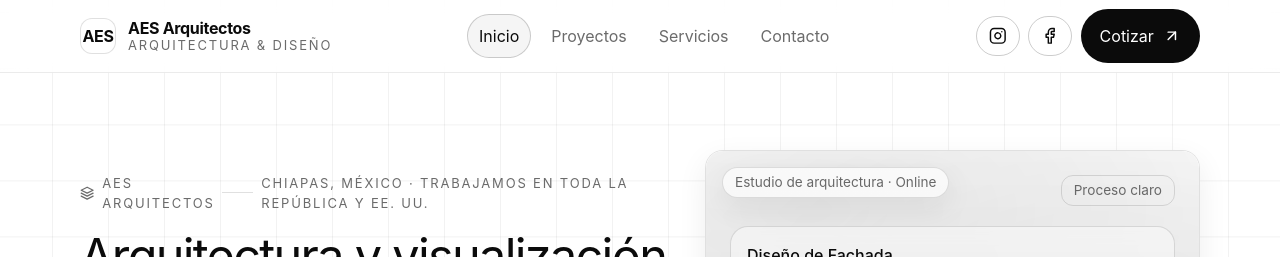
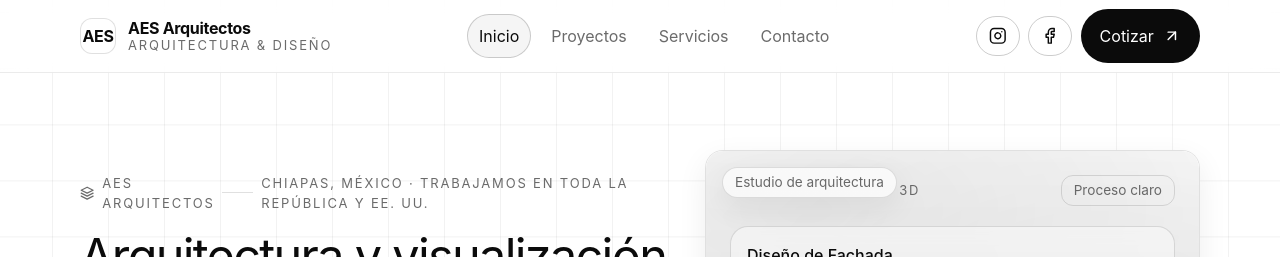
Before and after one commit to humbertoham/aesarquitectura5, a Next.js app: page / in a window 1280 px wide. Shown: the top 257 px of the page. Built offline with nearby package versions, Linux system fonts and the light colour scheme.

Commit message:
final version 3

```diff
--- a/src/app/proyectos/page.tsx
+++ b/src/app/proyectos/page.tsx
@@ -336,15 +336,12 @@ export default function ProyectosPage() {
                 <div className="flex items-center gap-2">
                   <button type="button" className="btn btn-ghost" onClick={goPrev}>
                     <FiChevronLeft className="icon" aria-hidden />
-                    Anterior
                   </button>
                   <button type="button" className="btn btn-ghost" onClick={goNext}>
-                    Siguiente
                     <FiChevronRight className="icon" aria-hidden />
                   </button>
                   <button type="button" className="btn btn-primary" onClick={closeModal}>
                     <FiX className="icon" aria-hidden />
-                    Cerrar
                   </button>
                 </div>
               </div>
--- a/src/components/hero.tsx
+++ b/src/components/hero.tsx
@@ -222,7 +222,7 @@ export default function Hero({
 
               {/* Floating badge */}
               <div className="pointer-events-none absolute left-4 top-4 rounded-full border bg-[var(--bg)] px-3 py-1 text-[0.85rem] text-[var(--muted)] shadow">
-                Estudio de arquitectura · Online
+                Estudio de arquitectura
               </div>
             </div>
           </motion.div>
```
